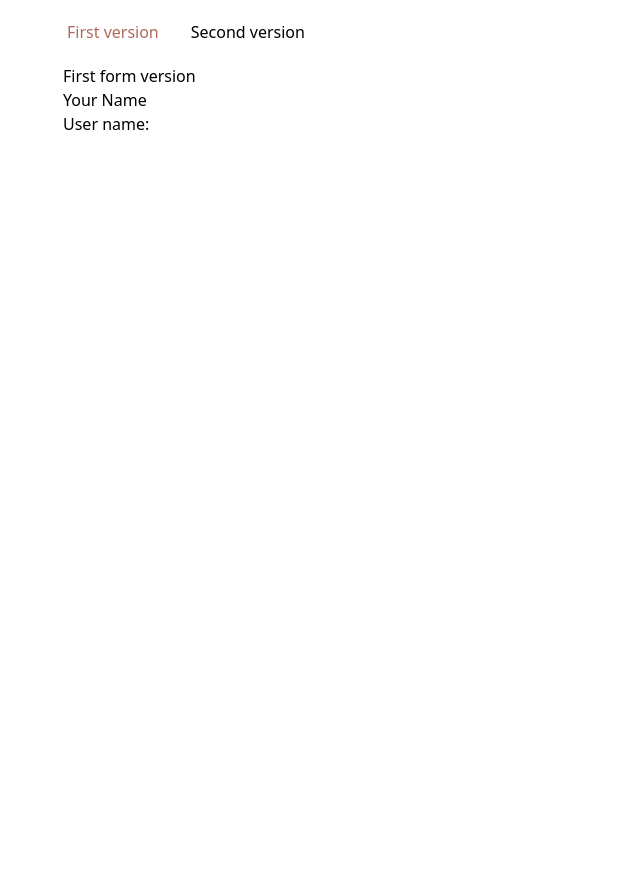
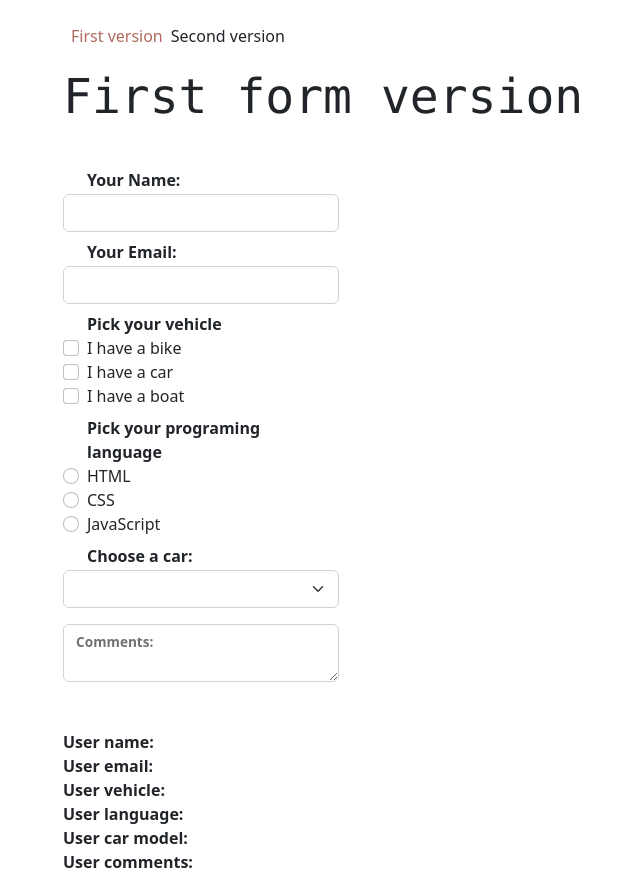
Before and after one commit to MartynasGit/cherry-task-4, a Nuxt app: page / in a window 1280 px wide. Shown: the whole page, without its empty margins (25-665 px from the left). Before the commit the page ends 800 px from the top, so only its background shows below. Built offline with nearby package versions, Linux system fonts and the light colour scheme.

Commit message:
Created first form version.

```diff
--- a/nuxt.config.ts
+++ b/nuxt.config.ts
@@ -1,4 +1,21 @@
 // https://nuxt.com/docs/api/configuration/nuxt-config
 export default defineNuxtConfig({
   modules: ["@nuxtjs/tailwindcss"],
+  app: {
+    head: {
+      title: "Cherry Task 2",
+      meta: [
+        {
+          name: "description",
+          content: "Doing task",
+        },
+      ],
+      link: [
+        {
+          rel: "stylesheet",
+          href: "https://cdn.jsdelivr.net/npm/bootstrap@5.2.3/dist/css/bootstrap.min.css",
+        },
+      ],
+    },
+  },
 });
--- a/pages/index.vue
+++ b/pages/index.vue
@@ -1,15 +1,72 @@
 <template>
     <div>
-        <h1>First form version</h1>
+        <h1 class="text-5xl font-mono">First form version</h1>
         <div>
-            <form>
-                <label for="name">Your Name</label>
-                <input type="text" v-model="name" id="name">
-            </form>
-        </div>
+            <div class="my-5">
+                <form>
+                    <div class="col-3">
+                        <div class="my-2">
+                            <label for="name" class="font-bold form-check">Your Name:</label>
+                            <input type="text" v-model="name" id="name" class="form-control">
+                        </div>
+                        <div class="my-2">
+                            <label for="email" class="font-bold form-check">Your Email:</label>
+                            <input type="email" v-model="email" id="email" class="form-control">
+                        </div>
+                        <div class="form-check my-2">
+                            <label class="font-bold">Pick your vehicle</label><br>
+                            <input type="checkbox" id="vehicle1" name="vehicle1" value="Bike" v-model="vehicle"
+                                class="form-check-input">
+                            <label for="vehicle1"> I have a bike</label><br>
+                            <input type="checkbox" id="vehicle2" name="vehicle2" value="Car" v-model="vehicle"
+                                class="form-check-input">
+                            <label for="vehicle2"> I have a car</label><br>
+                            <input type="checkbox" id="vehicle3" name="vehicle3" value="Boat" v-model="vehicle"
+                                class="form-check-input">
+                            <label for="vehicle3"> I have a boat</label><br>
+                        </div>
+                        <div class="form-check my-2">
+                            <label class="font-bold">Pick your programing language</label><br>
+                            <input type="radio" id="html" name="fav_language" value="HTML" v-model="language"
+                                class="form-check-input">
+                            <label for="html">HTML</label><br>
+                            <input type="radio" id="css" name="fav_language" value="CSS" v-model="language"
+                                class="form-check-input">
+                            <label for="css">CSS</label><br>
+                            <input type="radio" id="javascript" name="fav_language" value="JavaScript"
+                                v-model="language" class="form-check-input">
+                            <label for="javascript">JavaScript</label>
+                        </div>
+                        <div>
+                            <label for="cars" class="font-bold form-check">Choose a car:</label>
+                            <select name="cars" id="cars" v-model="carModel" class="form-select">
+                                <option value="Volvo">Volvo</option>
+                                <option value="Saab">Saab</option>
+                                <option value="Mercedes">Mercedes</option>
+                                <option value="Audi">Audi</option>
+                            </select>
+                        </div>
+                        <div class="form-floating my-3">
+                            <textarea id="comment" name="w3review" rows="4" cols="50" v-model="comments"
+                                class="form-control">
 
-        <div>
-            <p>User name: {{ name }}</p>
+                            </textarea>
+                            <label for="comment " class="form-check font-bold">Comments:</label>
+                        </div>
+                    </div>
+                </form>
+            </div>
+
+            <div>
+                <p><span class="font-bold">User name:</span> {{ name }}</p>
+                <p><span class="font-bold">User email:</span> {{ email }}</p>
+                <p><span class="font-bold">User vehicle:</span> <span v-for="(v, index) in vehicle">{{ index !==
+                        (vehicle.length - 1) ? `${v}, ` : v
+                }} </span></p>
+                <p><span class="font-bold">User language:</span> {{ language }}</p>
+                <p><span class="font-bold">User car model:</span> {{ carModel }}</p>
+                <p><span class="font-bold">User comments:</span> {{ comments }}</p>
+            </div>
         </div>
     </div>
 </template>
@@ -19,7 +76,11 @@ export default {
     data() {
         return {
             name: '',
-            email: ''
+            email: '',
+            vehicle: [],
+            language: '',
+            carModel: '',
+            comments: ''
         }
     }
 }
--- a/pages/second-version.vue
+++ b/pages/second-version.vue
@@ -1,6 +1,6 @@
 <template>
     <div>
-<h1>Second form version</h1>
+<h1 class="text-5xl font-mono">Second form version</h1>
     </div>
 </template>
 
```
